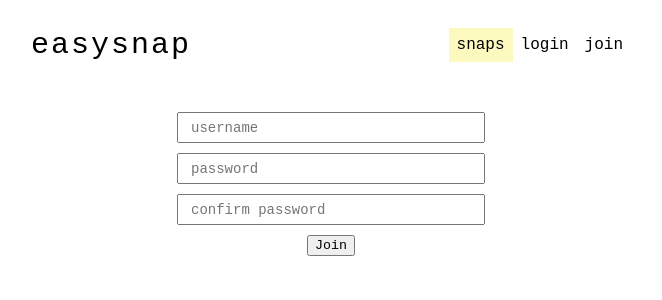
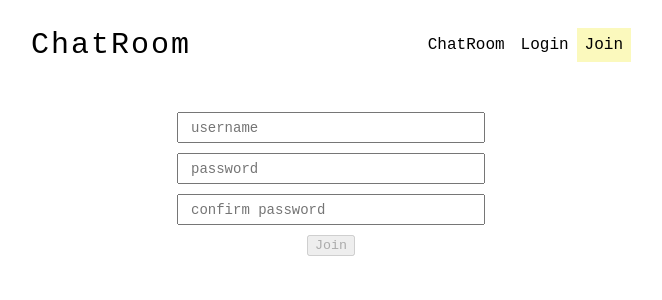
Before and after one commit to mehmethalis/chatroom-graphql-apollo, a React (Create React App) app in the folder client/: page /join in a window 1280 px wide. Shown: the top 300 px of the page, without its empty margins (309-971 px from the left). Built offline with nearby package versions, Linux system fonts and the light colour scheme; no server answers.

Commit message:
join form state management

```diff
--- a/client/package.json
+++ b/client/package.json
@@ -17,6 +17,7 @@
     "react-dom": "^17.0.1",
     "react-router-dom": "^5.2.0",
     "react-scripts": "4.0.2",
+    "react-spinners": "^0.10.4",
     "typescript": "^4.1.5",
     "web-vitals": "^1.1.0"
   },
--- a/client/src/components/App.tsx
+++ b/client/src/components/App.tsx
@@ -13,12 +13,16 @@ import Join from "./pages/Join";
 
 const Root = () => (
     <Router>
+        <>
+            <Header/>
             <Switch>
                 <Route path={"/"} exact component={Home}/>
                 <Route path={"/login"} component={Login}/>
                 <Route path={"/join"} component={Join}/>
                 <Redirect to={"/"}/>
             </Switch>
+        </>
+
     </Router>)
 
 
@@ -26,7 +30,6 @@ const App = () => {
     return (
         <div id="app">
             <div className="container">
-                <Header/>
                 <Root/>
             </div>
         </div>
--- a/client/src/components/Header.tsx
+++ b/client/src/components/Header.tsx
@@ -1,22 +1,17 @@
 import React from 'react';
+import {NavLink} from "react-router-dom";
 
 const Header = () => {
     return (
         <div className="header">
             <div className="logo">
-                <h2 className="logo__title">easysnap</h2>
+                <h2 className="logo__title">ChatRoom</h2>
             </div>
 
             <div className="header_menu">
-                <div className="active">
-                    snaps
-                </div>
-                <div>
-                    login
-                </div>
-                <div>
-                    join
-                </div>
+                <NavLink to={"/"} exact>ChatRoom</NavLink>
+                <NavLink to={"/login"}>Login</NavLink>
+                <NavLink to={"/join"}>Join</NavLink>
             </div>
         </div>
     )
--- a/client/src/components/pages/Home.tsx
+++ b/client/src/components/pages/Home.tsx
@@ -4,12 +4,12 @@ const Home = () => {
     return (
         <>
             <div className="description">
-                <p className="sub_header__desc">simple snap app with <span>react</span>.</p>
+                <p className="sub_header__desc">simple chat app with <span>react</span>.</p>
             </div>
 
             <div>
                 <form>
-                    <input className="add-snap__input" type="text" placeholder="add snap"/>
+                    <input className="add-snap__input" type="text" placeholder="type message"/>
                 </form>
             </div>
             <div>
--- a/client/src/components/pages/Join.tsx
+++ b/client/src/components/pages/Join.tsx
@@ -1,21 +1,59 @@
-import React from "react";
-const Join=()=>{
-    return(
+import React, {useState} from "react";
+import {useMutation} from '@apollo/client';
+import {CREATE_USER} from "../../queries";
+import ClipLoader from "react-spinners/ClipLoader"
+
+
+const Join = () => {
+    const [form, setForm] = useState({
+        userName: '',
+        password: '',
+        passwordConfirm: ''
+
+    });
+    const [createUser, {loading: mutationLoading, error: mutationError}] = useMutation(CREATE_USER);
+
+    const formValidate = () => {
+        const {userName, password, passwordConfirm} = form;
+        return !userName || !password || !passwordConfirm || password!==passwordConfirm
+    }
+
+    const submit = (e: any) => {
+        e.preventDefault();
+        createUser({variables: {userName: form.userName, password: form.password}})
+            .then((res) => {
+                console.log(res)
+                setForm({
+                    userName: '',
+                    password: '',
+                    passwordConfirm: ''
+
+                })
+            })
+            .catch(error => console.log(error))
+    }
+    return (
         <div>
-            <form className="user-form">
+
+            <form className="user-form" onSubmit={submit}>
                 <label>
-                    <input type="text" placeholder="username"/>
+                    <input type="text" name={'userName'} placeholder="username"
+                           onChange={(e) => setForm({...form, userName: e.target.value})} value={form.userName}/>
                 </label>
                 <label>
-                    <input type="password" placeholder="password"/>
+                    <input type="password" name={'password'} placeholder="password"
+                           onChange={(e) => setForm({...form, password: e.target.value})} value={form.password}/>
                 </label>
                 <label>
-                    <input type="password" placeholder="confirm password"/>
+                    <input type="password" name={'passwordConfirm'} placeholder="confirm password"
+                           onChange={(e) => setForm({...form, passwordConfirm: e.target.value})} value={form.passwordConfirm}/>
                 </label>
                 <label>
-                    <button>Join</button>
+                    <button disabled={mutationLoading || formValidate()}>Join</button>
                 </label>
             </form>
+            {mutationLoading && <ClipLoader/>}
+            {mutationError && <p> {mutationError.message} </p>}
         </div>
     )
 }
--- a/client/src/index.tsx
+++ b/client/src/index.tsx
@@ -10,11 +10,8 @@ const client = new ApolloClient({
 });
 
 ReactDOM.render(
-    <React.StrictMode>
-        <ApolloProvider client={client}>
-            <App/>
-        </ApolloProvider>
-
-    </React.StrictMode>,
+    <ApolloProvider client={client}>
+        <App/>
+    </ApolloProvider>,
     document.getElementById('root')
 );
--- /dev/null
+++ b/client/src/queries/index.ts
@@ -0,0 +1,10 @@
+import {gql} from '@apollo/client';
+
+//user mutations
+export const CREATE_USER = gql`
+    mutation($userName:String! $password:String!) {
+        createUser(data: { userName: $userName, password: $password }) {
+            token
+        }
+    }
+`
```
Also changed, not shown: 1 other file (tests, documents, lock files or other folders). Lines whose indentation alone changed are shown as unchanged.
